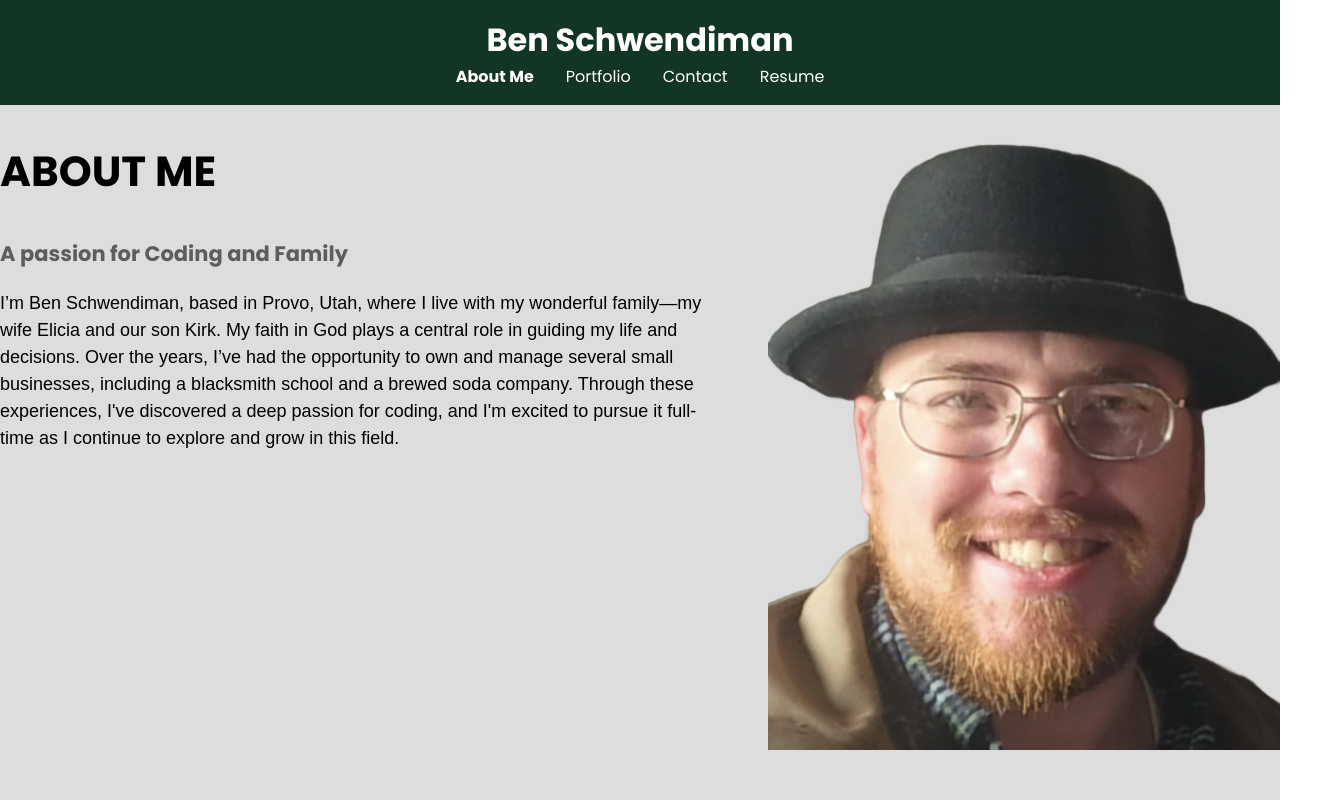
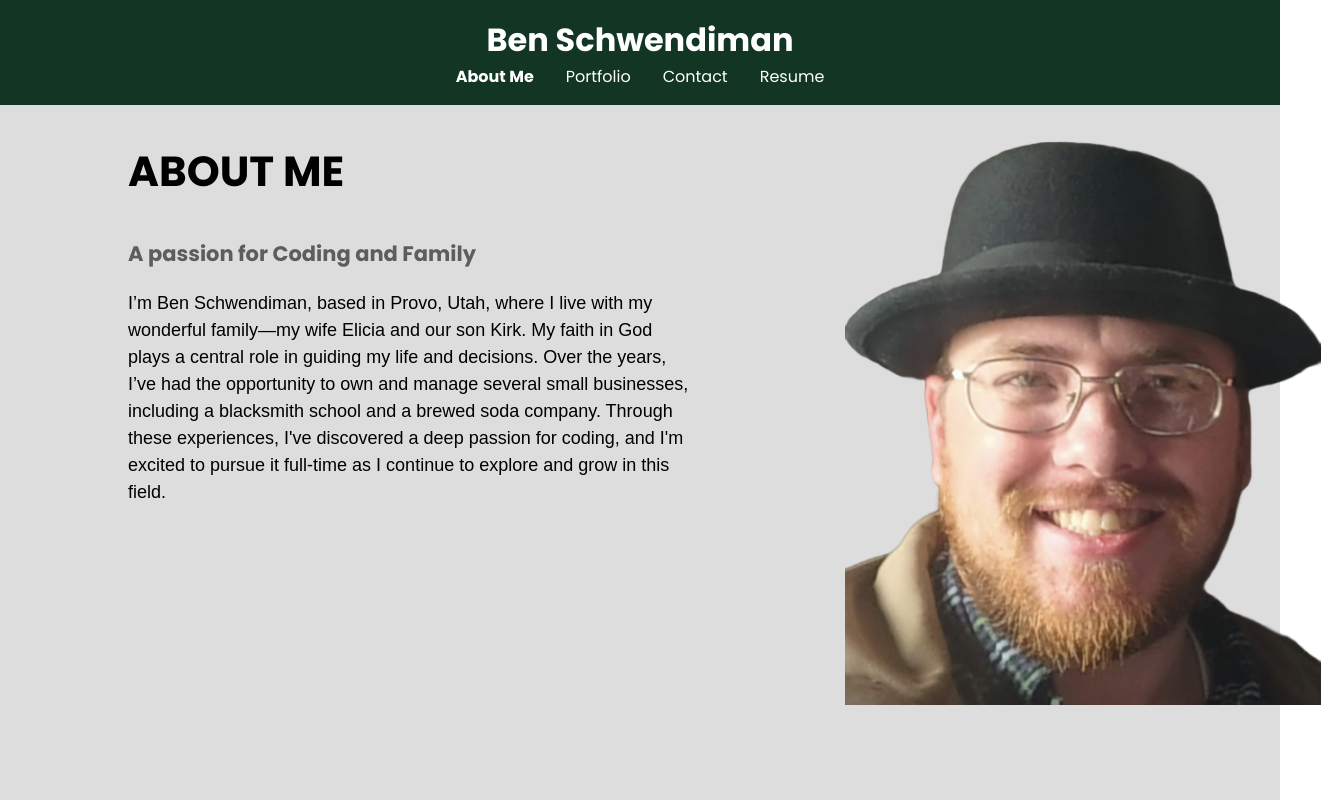
Before and after one commit to bschwendiman90/react-portfolio, a React (Vite) app in the folder react-protfolio/: page / in a window 1280 px wide. Shown: the top 800 px of the page, 1321 px wide, since content can reach past the window. Built offline with nearby package versions, Linux system fonts and the light colour scheme.

Commit message:
about me page fix

```diff
--- a/react-protfolio/src/index.css
+++ b/react-protfolio/src/index.css
@@ -51,7 +51,7 @@ a {
 }
 
 .container {
-  width: 100%;
+  width: 80%;
   display: block;
   margin: auto;
 }
@@ -63,11 +63,11 @@ a {
 
 .image-section {
   float: right;
-  width: 40%;
+  width: 30%;
 }
 .image-section img {
-  width: 100%;
-  height: auto;
+  width: auto;
+  height: 600px;
 }
 
 .content-section .title {
```
